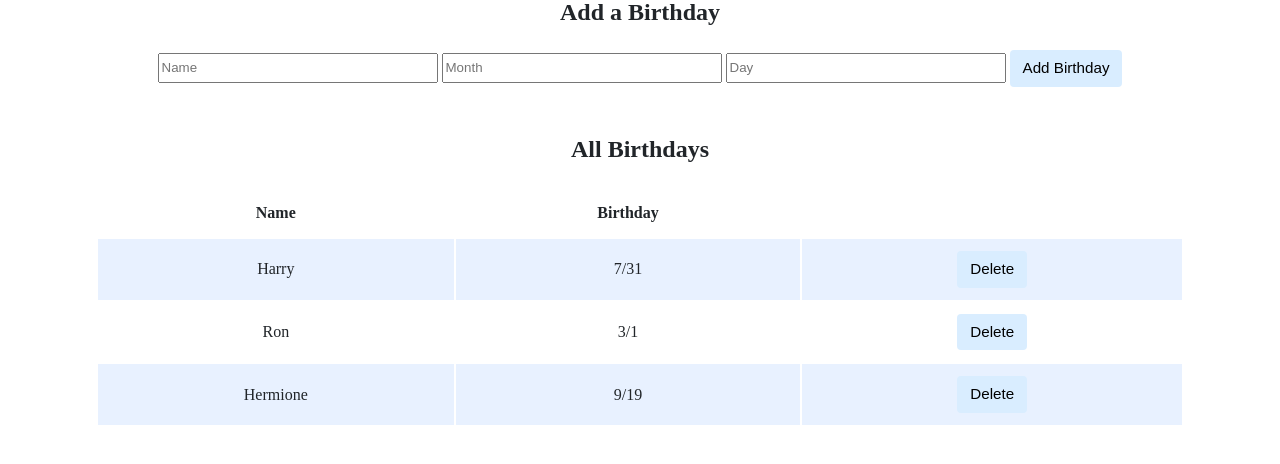
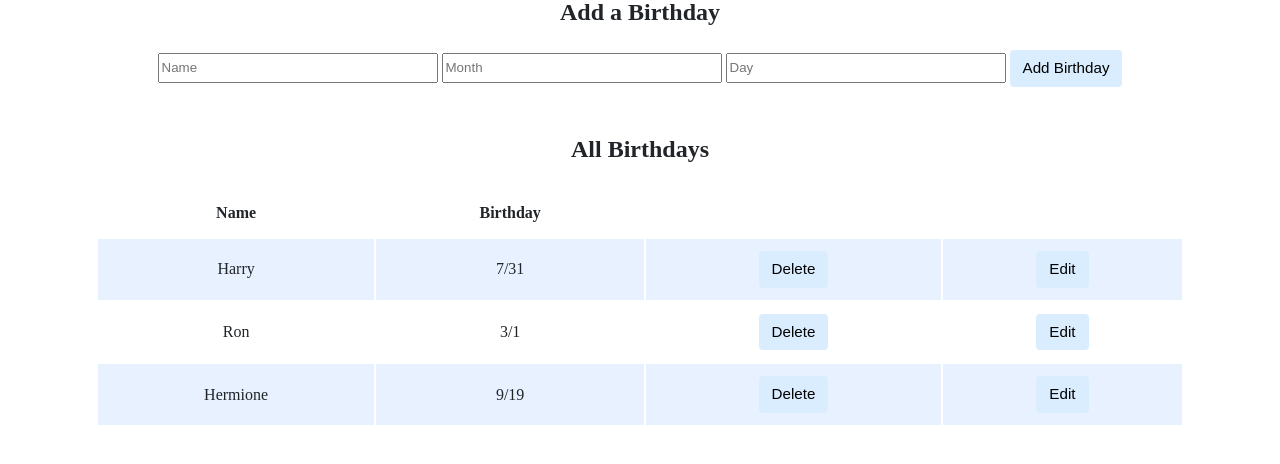
Before and after one commit to Florian-Katerndahl/cs50x-2023, a Flask app: page / in a window 1280 px wide. Shown: the part 266-730 px from the top of the page. Run offline with Flask 3, Linux system fonts and the light colour scheme; some libraries are stand-ins or nearby versions.

Commit message:
Sun, Feb 11, 2024, 11:39 AM +00:00

```diff
--- a/birthdays/app.py
+++ b/birthdays/app.py
@@ -34,10 +34,9 @@ def index():
         except ValueError:
             return redirect("/")
 
-        if not name or not 1 >= month > 12 or not 1 >= day > 31:
+        if not name or (month < 1 or month > 12) or (day < 1 or day > 31):
             return redirect("/")
 
-        print("Submit")
         db.execute("INSERT INTO birthdays (name, month, day) VALUES (?, ?, ?);", name, month, day)
 
         return redirect("/")
@@ -56,3 +55,10 @@ def delete():
     if id:
         db.execute("DELETE FROM birthdays WHERE id = ?;", id)
     return redirect("/")
+
+
+@app.route("/edit", methods=["POST"])
+def edit():
+    person = db.execute("SELECT name, month, day FROM birthdays WHERE id = ?;", request.form.get("id"))
+    if not person:
+        redirect("/")
--- a/birthdays/templates/index.html
+++ b/birthdays/templates/index.html
@@ -31,6 +31,7 @@
                             <th>Name</th>
                             <th>Birthday</th>
                             <th></th>
+                            <th></th>
                         </tr>
                     </thead>
                     <tbody>
@@ -44,6 +45,12 @@
                                     <button type="submit">Delete</button>
                                 </form>
                             </td>
+                            <td>
+                                <form action="/edit" method="post">
+                                    <input name="id" type="text" hidden value="{{ birthday['id'] }}">
+                                    <button type="submit">Edit</button>
+                                </form>
+                            </td>
                         </tr>
                         {% endfor %}
                     </tbody>
```
Also changed, not shown: birthdays/birthdays.db.
